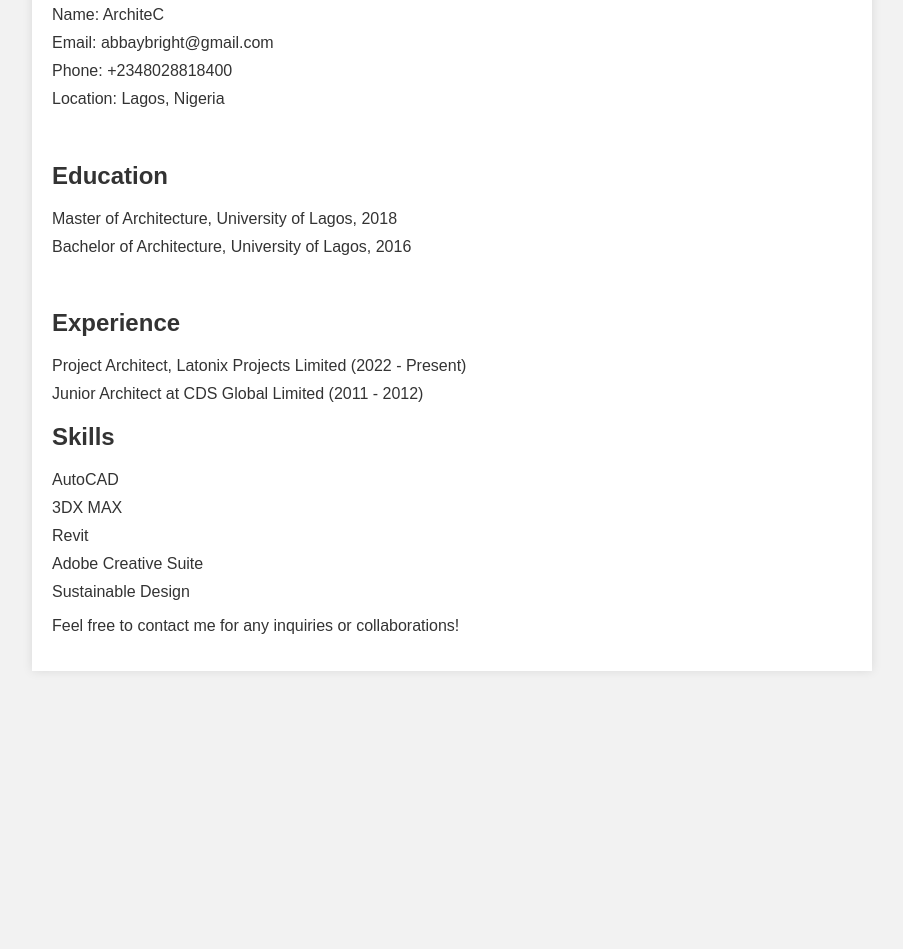
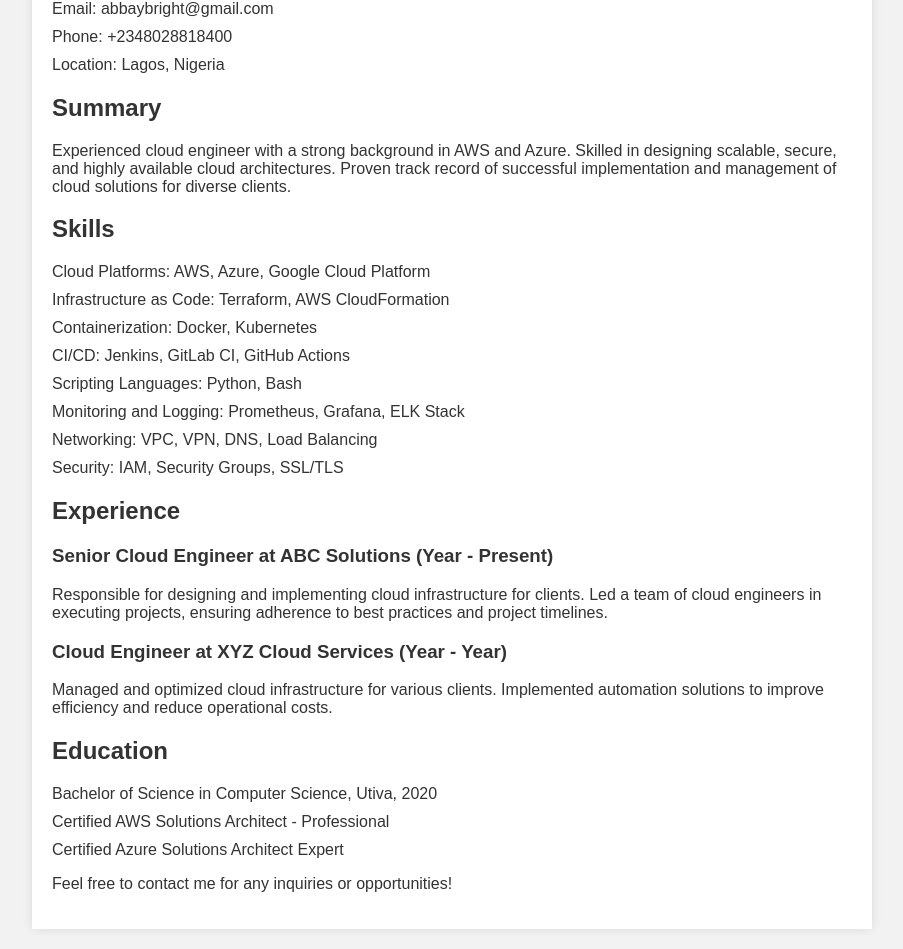
Before and after one commit to latoniw/Gitbash1199, a plain HTML site: page index.html in a window 1280 px wide. Shown: the part 234-1183 px from the top of the page, without its empty margins (188-1091 px from the left). Before the commit the page ends 925 px from the top, so only its background shows below. Drawn offline with Linux system fonts and the light colour scheme.

Commit message:
my second commit

```diff
--- a/index.html
+++ b/index.html
@@ -1,9 +1,11 @@
+
+
 <!DOCTYPE html>
 <html lang="en">
 <head>
     <meta charset="UTF-8">
     <meta name="viewport" content="width=device-width, initial-scale=1.0">
-    <title>Architect Lateef Resume</title>
+    <title>Professional Cloud Engineer Resume</title>
     <style>
         body {
             font-family: Arial, sans-serif;
@@ -34,48 +36,52 @@
 <body>
     <div class="container">
         <header>
-            <h1>Architect Lateef</h1>
-            <p>Cloud engineer with a passion for innovative design and sustainable solutions.</p>
+            <h1>Professional Cloud Engineer</h1>
+            <p>A seasoned cloud engineer with expertise in designing, implementing, and managing cloud solutions.</p>
         </header>
         <section>
-		<br>
-	 <h2>Contact Information</h2>
+            <h2>Contact Information</h2>
             <ul>
-                <li>Name: ArchiteC</li>
+                <li>Name: Lateef Oniwonlu</li>
                 <li>Email: abbaybright@gmail.com</li>
                 <li>Phone: +2348028818400</li>
                 <li>Location: Lagos, Nigeria</li>
             </ul>
         </section>
         <section>
-		<br>
-		<h2>Education</h2>
-            <ul>
-                <li>Master of Architecture, University of Lagos, 2018</li>
-                <li>Bachelor of Architecture, University of Lagos, 2016</li>
-            </ul>
-        </section>
-	<section>
-		<br>
-
-            <h2>Experience</h2>
-            <ul>
-                <li>Project Architect, Latonix Projects Limited (2022 - Present)</li>
-                <li>Junior Architect at CDS Global Limited (2011 - 2012)</li>
-            </ul>
+            <h2>Summary</h2>
+            <p>Experienced cloud engineer with a strong background in AWS and Azure. Skilled in designing scalable, secure, and highly available cloud architectures. Proven track record of successful implementation and management of cloud solutions for diverse clients.</p>
         </section>
         <section>
             <h2>Skills</h2>
             <ul>
-                <li>AutoCAD</li>
-                <li>3DX MAX</li>
-                <li>Revit</li>
-                <li>Adobe Creative Suite</li>
-                <li>Sustainable Design</li>
+                <li>Cloud Platforms: AWS, Azure, Google Cloud Platform</li>
+                <li>Infrastructure as Code: Terraform, AWS CloudFormation</li>
+                <li>Containerization: Docker, Kubernetes</li>
+                <li>CI/CD: Jenkins, GitLab CI, GitHub Actions</li>
+                <li>Scripting Languages: Python, Bash</li>
+                <li>Monitoring and Logging: Prometheus, Grafana, ELK Stack</li>
+                <li>Networking: VPC, VPN, DNS, Load Balancing</li>
+                <li>Security: IAM, Security Groups, SSL/TLS</li>
+            </ul>
+        </section>
+        <section>
+            <h2>Experience</h2>
+            <h3>Senior Cloud Engineer at ABC Solutions (Year - Present)</h3>
+            <p>Responsible for designing and implementing cloud infrastructure for clients. Led a team of cloud engineers in executing projects, ensuring adherence to best practices and project timelines.</p>
+            <h3>Cloud Engineer at XYZ Cloud Services (Year - Year)</h3>
+            <p>Managed and optimized cloud infrastructure for various clients. Implemented automation solutions to improve efficiency and reduce operational costs.</p>
+        </section>
+        <section>
+            <h2>Education</h2>
+            <ul>
+                <li>Bachelor of Science in Computer Science, Utiva, 2020</li>
+                <li>Certified AWS Solutions Architect - Professional</li>
+                <li>Certified Azure Solutions Architect Expert</li>
             </ul>
         </section>
         <footer>
-            <p>Feel free to contact me for any inquiries or collaborations!</p>
+            <p>Feel free to contact me for any inquiries or opportunities!</p>
         </footer>
     </div>
 </body>
```
